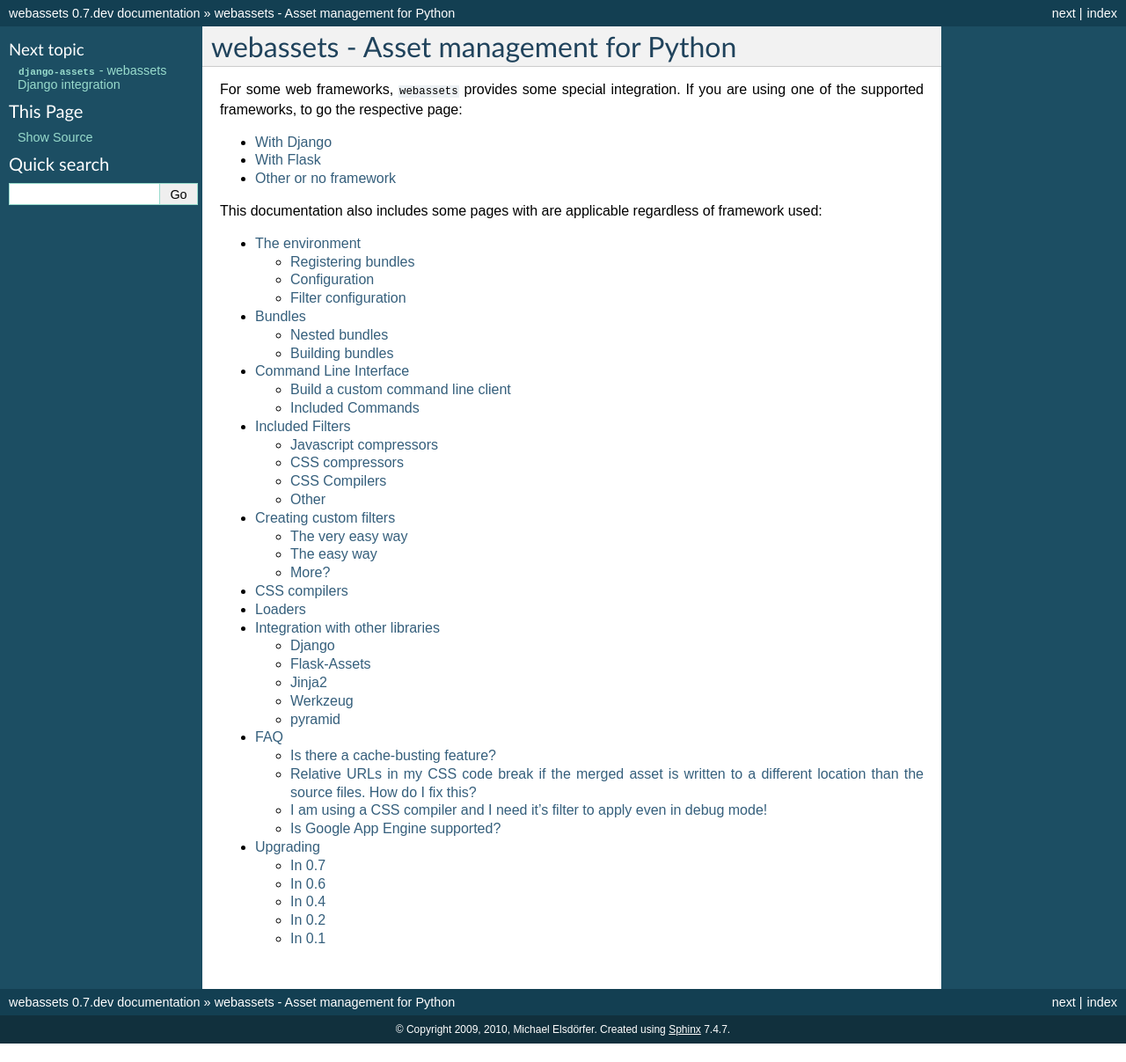
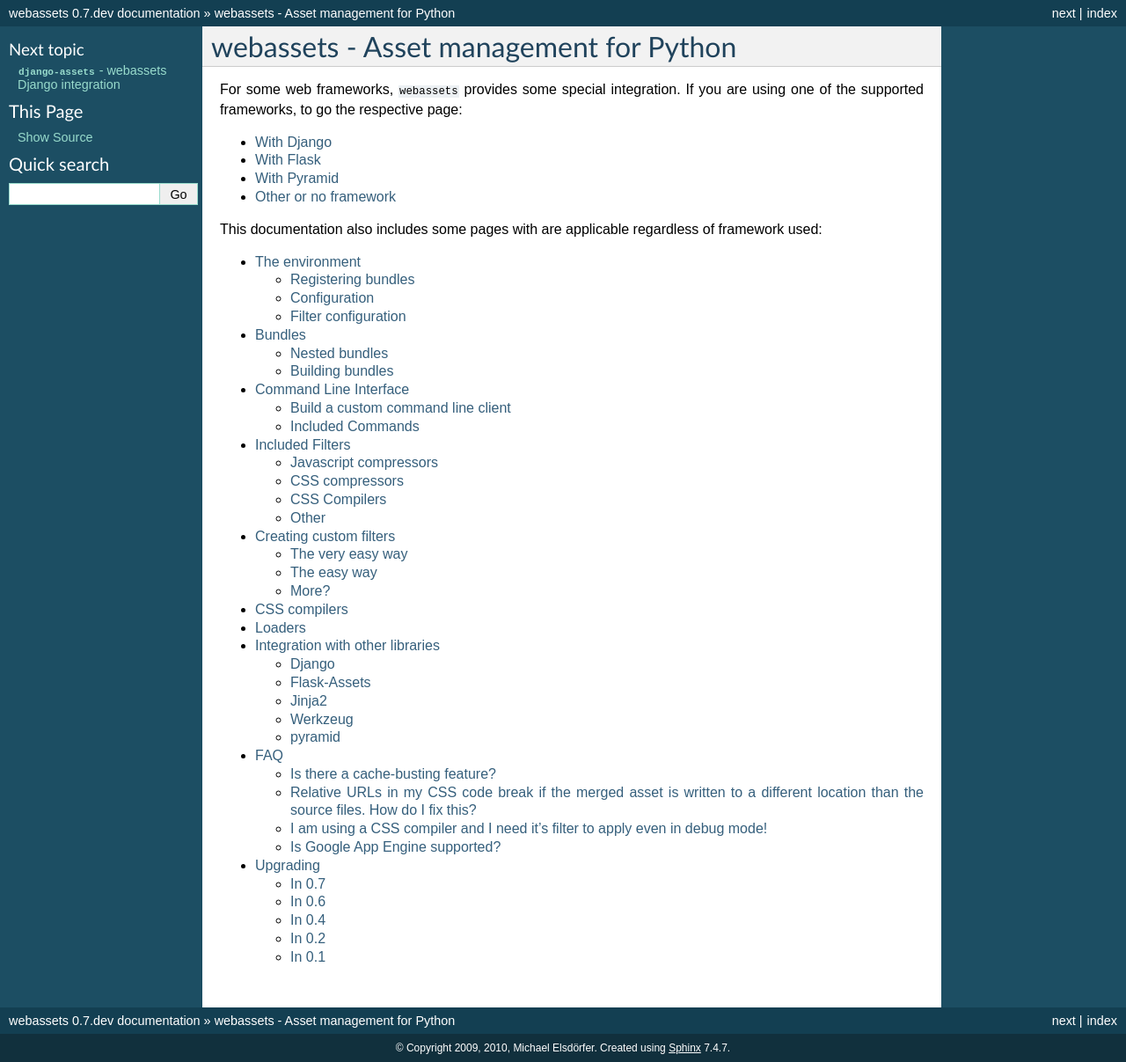
Before and after one commit to miracle2k/webassets, a Sphinx documentation site: the page built from docs/index.rst, in a window 1280 px wide. Shown: the whole page at 88% size. Built offline with Sphinx 7.4.7, drawn with Linux system fonts in a browser that asks for light colours; before the commit the page ends 1186 px from its top, so only the background shows below that.

Commit message:
Placed link to pyramid wrapper more prominently.

```diff
--- a/docs/index.rst
+++ b/docs/index.rst
@@ -12,6 +12,7 @@
 
    With Django <django/index>
    With Flask <http://elsdoerfer.name/docs/flask-assets/>
+   With Pyramid <https://github.com/sontek/pyramid_webassets>
    Other or no framework <generic/index>
 
 This documentation also includes some pages with are applicable regardless
```
